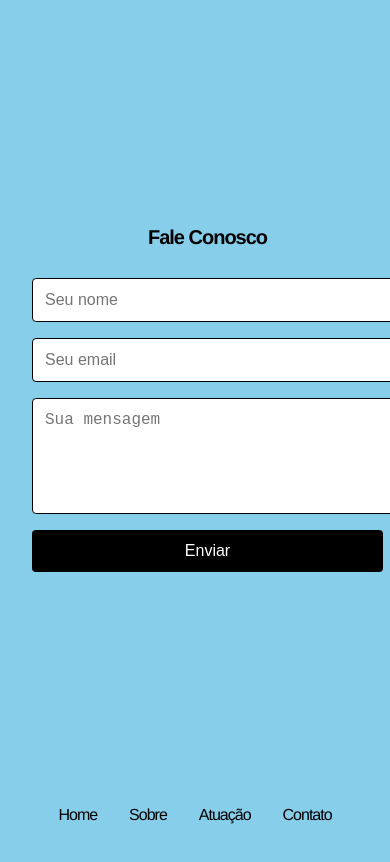
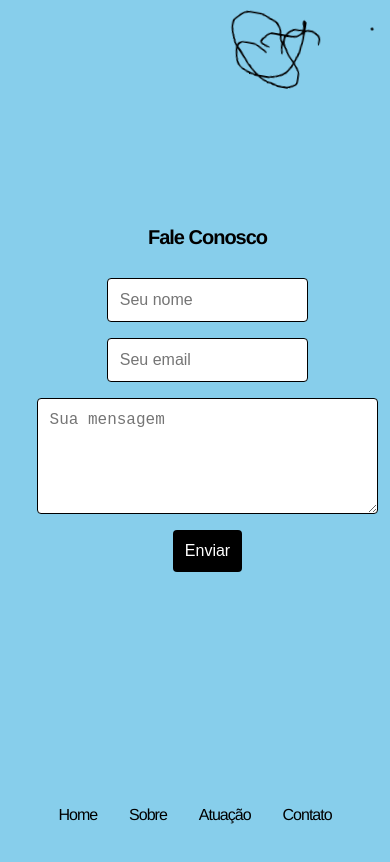
Before and after one commit to guerrinharj/strobel-advogados-front, a React (Create React App) app: page /contato in a window 390 px wide. Shown: the top 862 px of the page. Built offline with nearby package versions, Linux system fonts and the light colour scheme.

Commit message:
added new pages and forms

```diff
--- /dev/null
+++ b/src/components/Logo.js
@@ -0,0 +1,23 @@
+import React from 'react';
+import { motion } from 'framer-motion';
+import logo from '../assets/logo-strobel.svg';
+
+export default function Logo({ size = 180, style = {} }) {
+    return (
+        <motion.img
+            src={logo}
+            alt="Logo"
+            style={{ width: `${size}px`, marginBottom: '1em', ...style }}
+            animate={{
+                rotate: [0, 10, -10, 10, -10, 0],
+                scale: [1, 1.1, 1],
+            }}
+            transition={{
+                duration: 9,
+                repeat: Infinity,
+                repeatType: 'loop',
+                ease: 'easeInOut',
+            }}
+        />
+    );
+}
--- a/src/pages/AboutPage.js
+++ b/src/pages/AboutPage.js
@@ -1,6 +1,7 @@
 import React, { useEffect, useState } from 'react';
 import isabelle from '../assets/isabelle-strobel.png';
-import { motion, AnimatePresence } from 'framer-motion';
+import { motion, AnimatePresence, transform } from 'framer-motion';
+import Logo from '../components/Logo';
 
 export default function AboutPage() {
     const [isMobile, setIsMobile] = useState(window.innerWidth <= 768);
@@ -29,6 +30,10 @@ export default function AboutPage() {
                 paddingBottom: '60px',
             }}
         >
+
+            <Logo
+            style={{position: 'fixed', right: 0, top: 10}}
+            />
             <div
                 style={{
                     display: 'flex',
--- a/src/pages/AtuacaoPage.js
+++ b/src/pages/AtuacaoPage.js
@@ -1,5 +1,6 @@
 import React, { useEffect, useState } from 'react';
 import { motion } from 'framer-motion';
+import Logo from '../components/Logo';
 
 export default function AtuacaoPage() {
     const [isMobile, setIsMobile] = useState(window.innerWidth <= 768);
@@ -28,6 +29,11 @@ export default function AtuacaoPage() {
                 paddingBottom: '60px',
             }}
         >
+
+        <Logo
+        style={{position: 'fixed', right: 0, top: 10}}
+        />
+
             <div
                 style={{
                     display: 'flex',
@@ -45,7 +51,7 @@ export default function AtuacaoPage() {
                 }}
             >
                 <div style={{ maxWidth: '600px' }}>
-                    <h1 style={{ fontSize: isMobile ? '20px' : '34px', marginBottom: '0.5em', textDecoration: 'underline' }}>
+                    <h1 style={{ fontSize: isMobile ? '28px' : '34px', marginBottom: '0.5em', textDecoration: 'underline' }}>
                         Áreas de Atuação
                     </h1>
 
--- a/src/pages/ContactPage.js
+++ b/src/pages/ContactPage.js
@@ -1,5 +1,6 @@
 import React, { useEffect, useState } from 'react';
 import { motion } from 'framer-motion';
+import Logo from '../components/Logo';
 
 export default function ContactPage() {
     const [isMobile, setIsMobile] = useState(window.innerWidth <= 768);
@@ -49,6 +50,12 @@ export default function ContactPage() {
                 paddingBottom: '60px',
             }}
         >
+
+        <Logo
+        style={{position: 'fixed', right: 0, top: 10}}
+        />
+
+
             <div
                 style={{
                     display: 'flex',
@@ -79,7 +86,8 @@ export default function ContactPage() {
                             fontSize: '16px',
                             border: '1px solid black',
                             borderRadius: '4px',
-                            width: '100%',
+                            width: '50%',
+                            margin: 'auto',
                         }}
                     />
                     <input
@@ -94,7 +102,8 @@ export default function ContactPage() {
                             fontSize: '16px',
                             border: '1px solid black',
                             borderRadius: '4px',
-                            width: '100%',
+                            width: '50%',
+                            margin: 'auto',
                         }}
                     />
                     <textarea
@@ -109,7 +118,9 @@ export default function ContactPage() {
                             fontSize: '16px',
                             border: '1px solid black',
                             borderRadius: '4px',
-                            width: '100%',
+                            width: isMobile ? '90%' : '100%',
+                            maxWidth: '100%',
+                            margin: 'auto',
                         }}
                     />
                     <button
@@ -122,6 +133,7 @@ export default function ContactPage() {
                             fontSize: '16px',
                             cursor: 'pointer',
                             borderRadius: '4px',
+                            margin: 'auto'
                         }}
                     >
                         Enviar
--- a/src/pages/LandingPage.js
+++ b/src/pages/LandingPage.js
@@ -1,5 +1,5 @@
 import React from 'react';
-import logo from '../assets/logo-strobel.svg';
+import Logo from '../components/Logo';
 import { motion, AnimatePresence } from 'framer-motion';
 
 
@@ -22,21 +22,7 @@ export default function LandingPage() {
                     height: '100vh',
                 }}
             >
-            <motion.img
-                src={logo}
-                alt="Logo"
-                style={{ width: '180px', marginBottom: '1em' }}
-                animate={{
-                    rotate: [0, 10, -10, 10, -10, 0],
-                    scale: [1, 1.1, 1],
-                }}
-                transition={{
-                    duration: 9,
-                    repeat: Infinity,
-                    repeatType: "loop",
-                    ease: "easeInOut",
-                }}
-            />
+                <Logo />
                 <h1>Strobel Advocacia</h1>
             </div>
         </motion.div>
```
